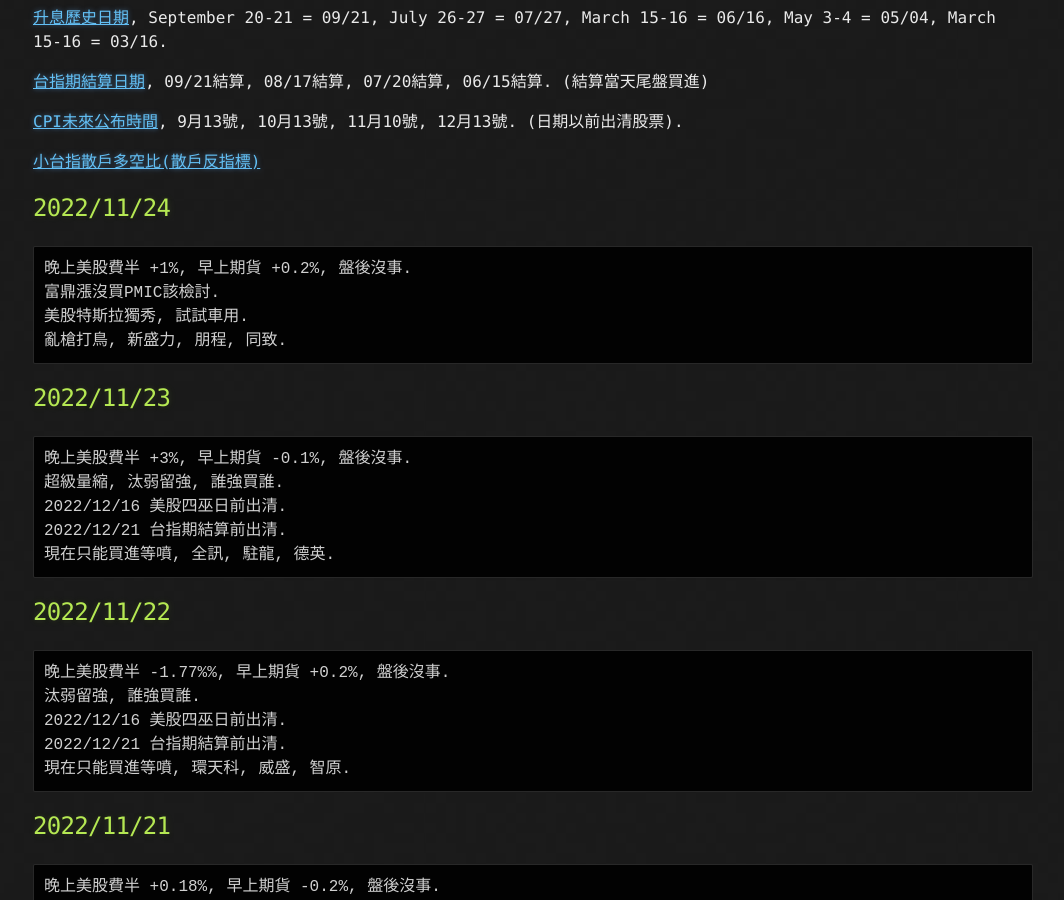
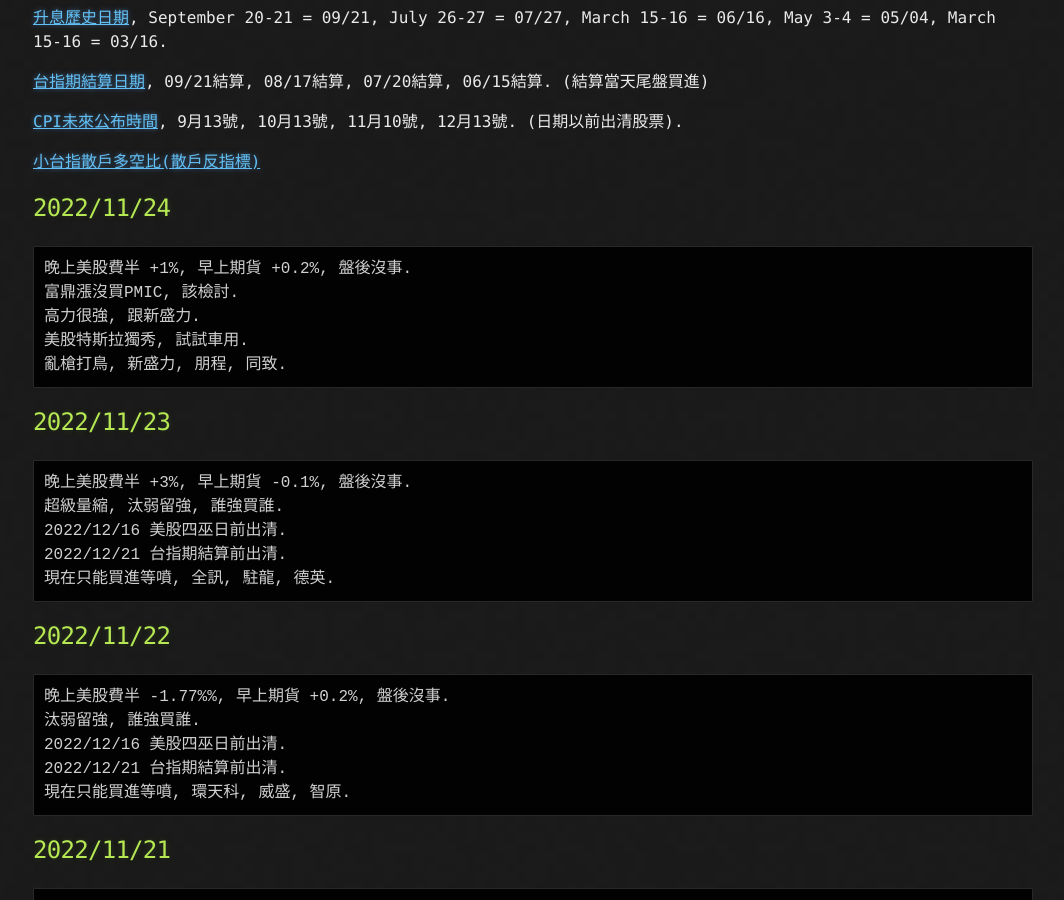
Before and after one commit to lepg5487/Stock_God, a Jekyll site: the page built from index.md, in a window 1280 px wide and 900 px high, scrolled down 332 px. Shown: the whole window, without its empty margins (107-1171 px from the left). Built offline with Jekyll 4.4.1, drawn with Linux system fonts in a browser that asks for light colours; our own code applies the rules of GitHub Pages for plain Markdown files.

Commit message:
Update index.md

````diff
--- a/index.md
+++ b/index.md
@@ -17,7 +17,8 @@ layout: testlayouts
 ## 2022/11/24
 ```
 晚上美股費半 +1%, 早上期貨 +0.2%, 盤後沒事.
-富鼎漲沒買PMIC該檢討.
+富鼎漲沒買PMIC, 該檢討.
+高力很強, 跟新盛力.
 美股特斯拉獨秀, 試試車用.
 亂槍打鳥, 新盛力, 朋程, 同致.
 ```
````
